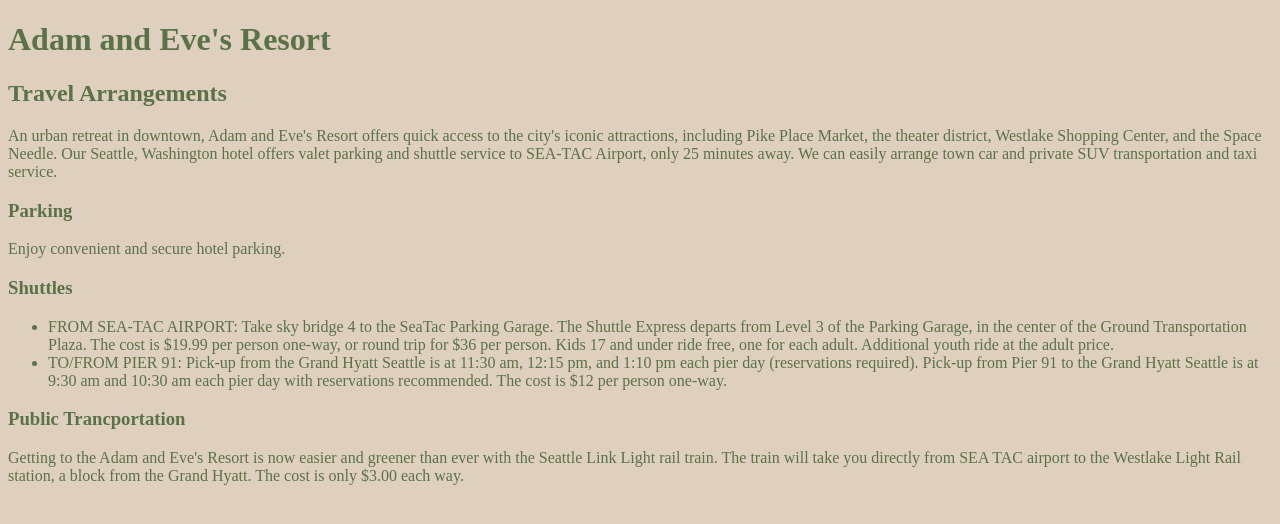
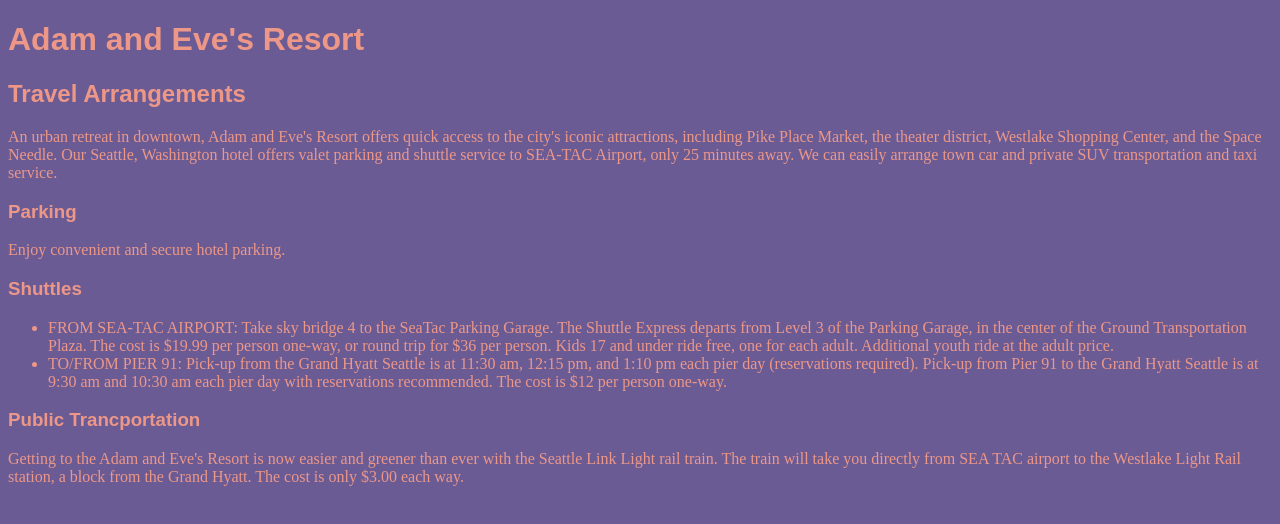
Before and after one commit to aflupton/Resort-project, a plain HTML site: page travel.html in a window 1280 px wide. Drawn offline with Linux system fonts and the light colour scheme.

Commit message:
Create ultra-violet theme on CSS.

```diff
--- a/css/styles.css
+++ b/css/styles.css
@@ -1,26 +1,28 @@
-body {background-color: #DFCFBE;
+body {background-color: #6B5B95;
 
 }
 h1{text-align: left;
-  color: #5A7247;
+  color: #EC9787;
    font-weight: 600;
+   font-family: fantasy;
 
 }
-h2{color: #5A7247;
+h2{color: #EC9787;
   font-weight: 600;
+  font-family: fantasy;
 
 
 }
-h3{color: #5A7247;
-
+h3{color: #EC9787;
+  font-family: fantasy;
 
 }
-p{color: #5A7247;
+p{color: #EC9787;
 
 }
-ul {color: #5A7247;
+ul {color: #EC9787;
 }
-a{color: #5A7247;
+a{color: #EC9787;
 
 }
 center {display: block;
```
